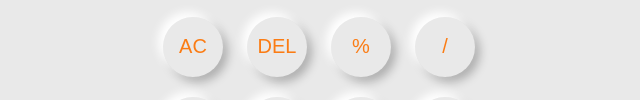
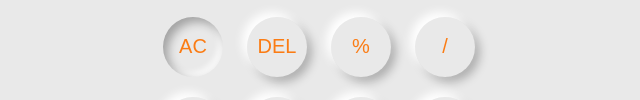
Before and after one commit to aasthagupta128/Calculator, a plain HTML site: page index.html in a window 1280 px wide. In both pictures the pointer is over the button "AC". Shown: the part 267-367 px from the top of the page, without its empty margins (317-957 px from the left). Drawn offline with Linux system fonts and the light colour scheme.

Commit message:
Hover Animations

```diff
--- a/style.css
+++ b/style.css
@@ -27,7 +27,8 @@ body{
     padding: 24px;
     margin: 10px;
     background: transparent;
-    box-shadow: 5px 5px 10px 0px rgba(0, 0, 0, 0.30) inset, -5px -5px 5px 0px rgba(255, 255, 255, 0.60) inset;    font-size: 40px;
+    box-shadow: 5px 5px 10px 0px rgba(0, 0, 0, 0.30) inset, -5px -5px 5px 0px rgba(255, 255, 255, 0.60) inset;
+    font-size: 40px;
     border-radius: 1.25rem;
     font-size: 30px;
 }
@@ -64,6 +65,10 @@ button{
     box-shadow: -5px -5px 10px 0px #FFF, 5px 5px 10px 0px rgba(0, 0, 0, 0.25);    cursor: pointer;
 }
 
+button:hover{
+    box-shadow: 5px 5px 10px 0px rgba(0, 0, 0, 0.30) inset, -5px -5px 5px 0px rgba(255, 255, 255, 0.60) inset;
+}
+
 .equalBtn{
     /* background-color: #fb7c14; */
     color: #fb7c14;
```
